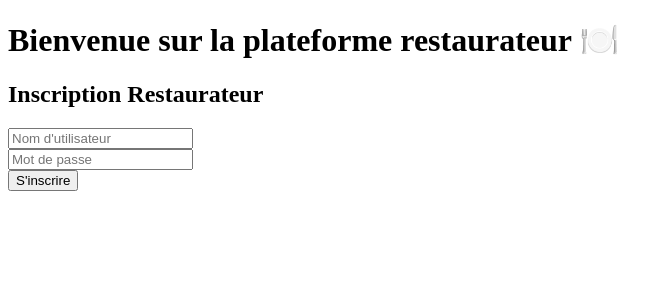
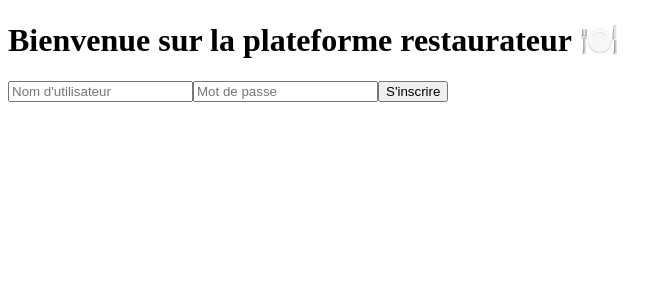
Before and after one commit to lmasumbuku/frontend, a React (Create React App) app: page / in a window 1280 px wide. Shown: the top 300 px of the page, without its empty margins (0-672 px from the left). Built offline with nearby package versions, Linux system fonts and the light colour scheme.

Commit message:
Update RegisterForm.js

```diff
--- a/src/components/RegisterForm.js
+++ b/src/components/RegisterForm.js
@@ -1,5 +1,5 @@
 import React, { useState } from "react";
-import axios from "../api";
+import axios from "axios";
 
 const RegisterForm = () => {
   const [username, setUsername] = useState("");
@@ -9,40 +9,24 @@ const RegisterForm = () => {
   const handleRegister = async (e) => {
     e.preventDefault();
     try {
-      const response = await axios.post("/auth/register", {
+      const response = await axios.post("https://backend-fastapi-cvi0.onrender.com/auth/register", {
         username,
-        password,
+        password
       });
-      setMessage(response.data.message || "Inscription réussie !");
-      setUsername("");
-      setPassword("");
-    } catch (error) {
-      setMessage(error.response?.data?.detail || "Erreur lors de l'inscription");
+      setMessage(response.data.message);
+    } catch (err) {
+      console.error(err);
+      setMessage("Erreur lors de l'inscription.");
     }
   };
 
   return (
-    <div>
-      <h2>Inscription Restaurateur</h2>
-      <form onSubmit={handleRegister}>
-        <input
-          type="text"
-          placeholder="Nom d'utilisateur"
-          value={username}
-          onChange={(e) => setUsername(e.target.value)}
-          required
-        /><br />
-        <input
-          type="password"
-          placeholder="Mot de passe"
-          value={password}
-          onChange={(e) => setPassword(e.target.value)}
-          required
-        /><br />
-        <button type="submit">S'inscrire</button>
-      </form>
-      {message && <p>{message}</p>}
-    </div>
+    <form onSubmit={handleRegister}>
+      <input value={username} onChange={(e) => setUsername(e.target.value)} placeholder="Nom d'utilisateur" />
+      <input type="password" value={password} onChange={(e) => setPassword(e.target.value)} placeholder="Mot de passe" />
+      <button type="submit">S'inscrire</button>
+      <p>{message}</p>
+    </form>
   );
 };
 
```
